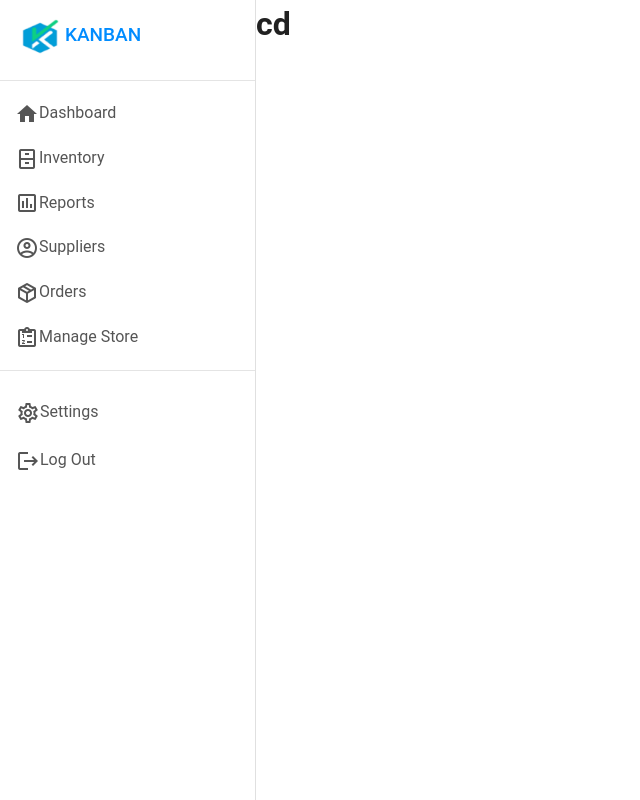
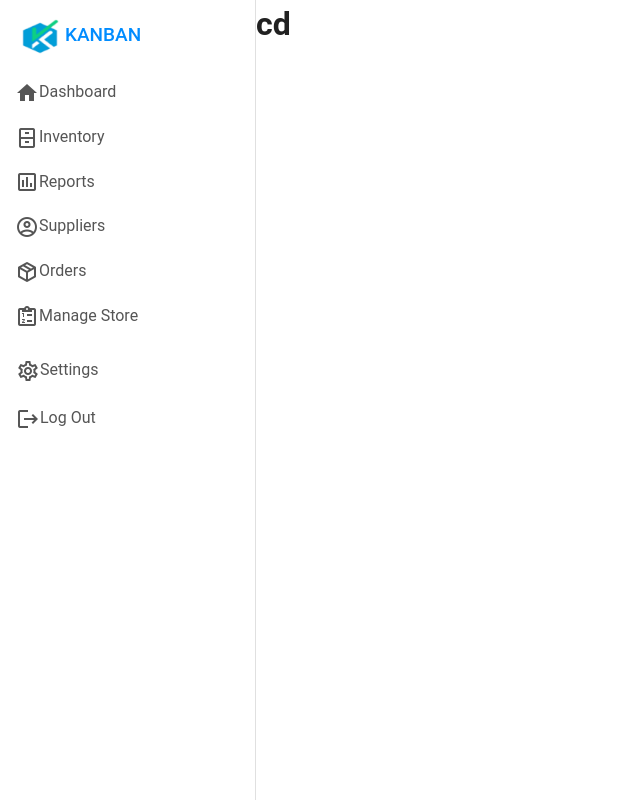
Before and after one commit to jgcornejo/proyecto-lenguajes, a Vue app in the folder proyecto-vue/: page / in a window 1280 px wide. Shown: the whole page, without its empty margins (0-640 px from the left). Built offline with nearby package versions, Linux system fonts and the light colour scheme.

Commit message:
Primer commit desde la laptop

```diff
--- a/proyecto-vue/package.json
+++ b/proyecto-vue/package.json
@@ -11,7 +11,7 @@
   "dependencies": {
     "@mdi/font": "^7.4.47",
     "vue": "^3.5.13",
-    "vuetify": "^3.8.0-beta.0"
+    "vuetify": "^3.8.1"
   },
   "devDependencies": {
     "@vitejs/plugin-vue": "^5.2.3",
--- a/proyecto-vue/src/App.vue
+++ b/proyecto-vue/src/App.vue
@@ -10,7 +10,6 @@
             <h1>KANBAN</h1>
           </div>
         </v-list-item>
-        <v-divider ></v-divider>
         <v-list-item link>
           <v-icon>mdi-home</v-icon>
           <a href="">Dashboard</a>
@@ -35,7 +34,6 @@
           <v-icon>mdi-clipboard-list-outline</v-icon>
           <a href="">Manage Store</a>
         </v-list-item>
-        <v-divider></v-divider>
         <v-list>
           <v-list-item link>
             <v-icon>mdi-cog-outline</v-icon>
```
Also changed, not shown: 1 other file (tests, documents, lock files or other folders).
